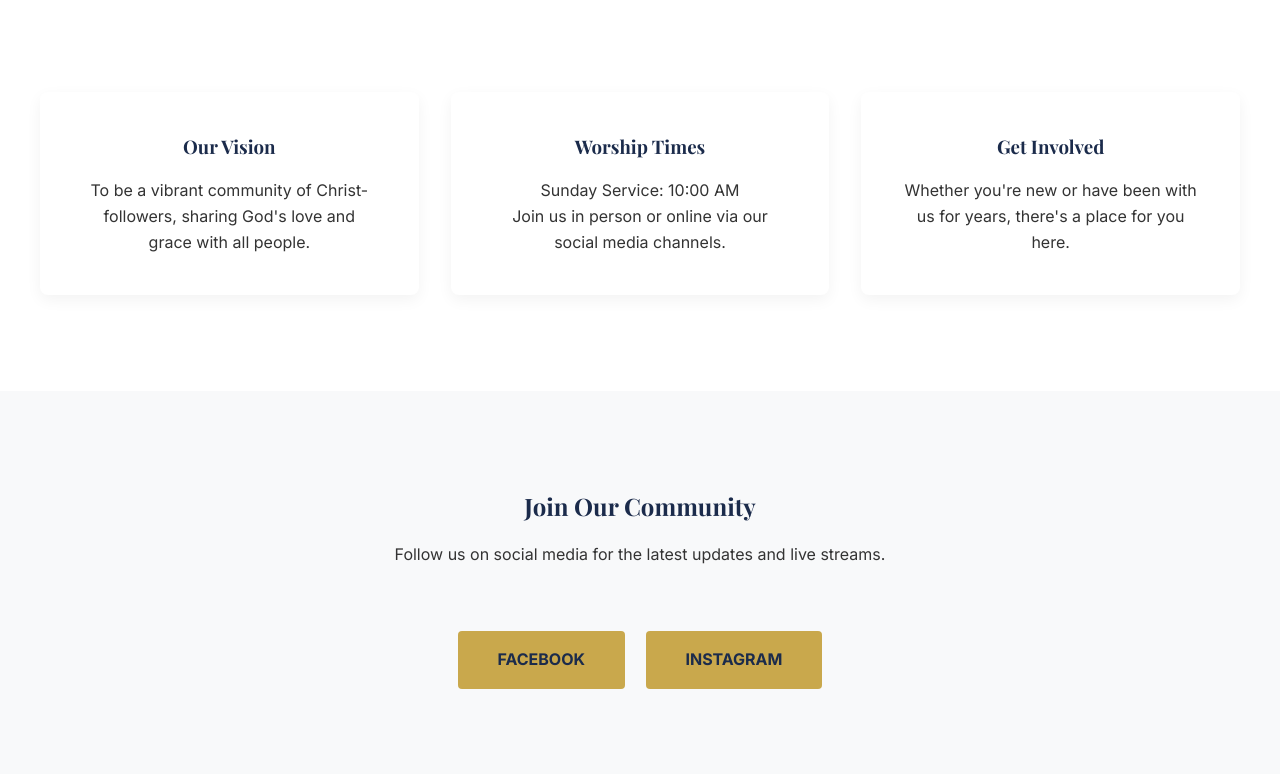
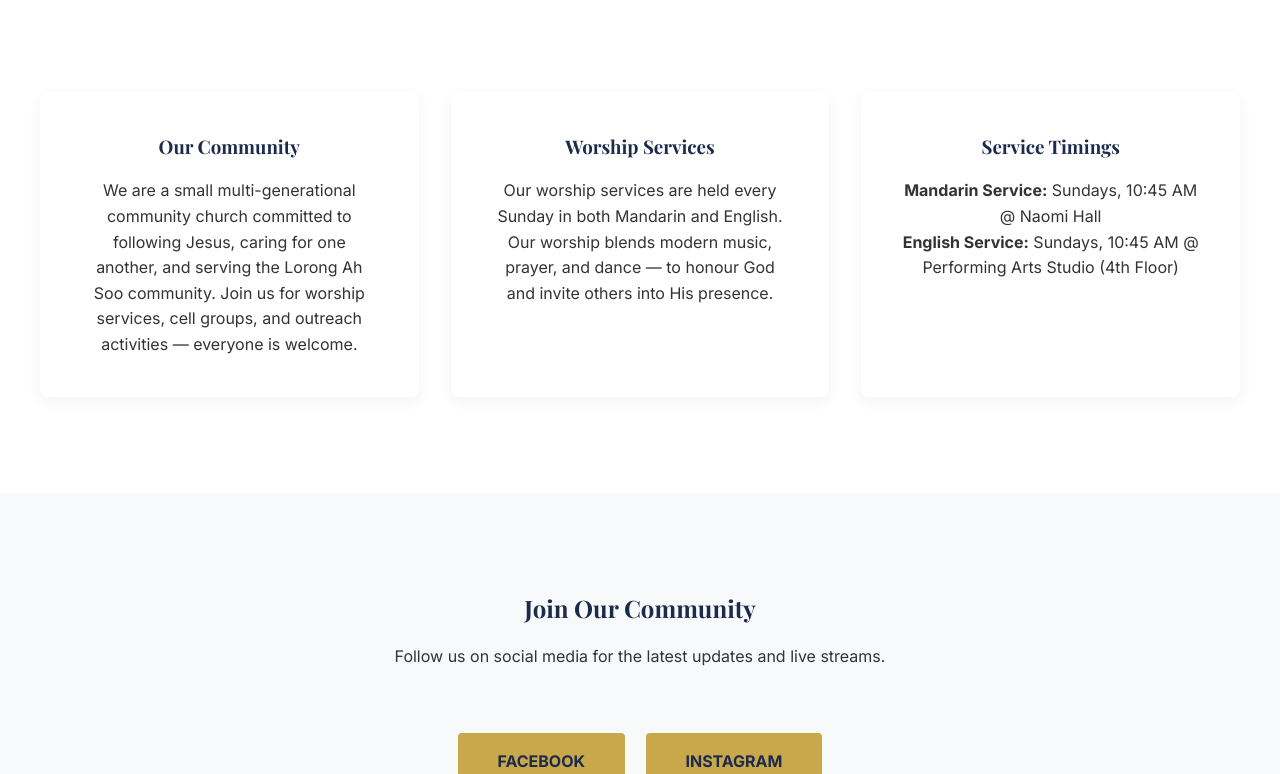
Before and after one commit to jonahhu95/plcmm-website-2, a Jekyll site: the page built from index.html, in a window 1280 px wide and 900 px high, scrolled down 668 px, cut to the strip 126-900 px from the top of the window. Built offline with Jekyll 4.4.1, drawn with Linux system fonts in a browser that asks for light colours.

Commit message:
Update church details and social links

```diff
--- a/_config.yml
+++ b/_config.yml
@@ -8,8 +8,8 @@ url: "https://jonahhu95.github.io" # the base hostname & protocol for your site
 
 # Social Links
 social:
-  facebook: "https://www.facebook.com/plcmm"
-  instagram: "https://www.instagram.com/plcmm"
+  facebook: "https://www.facebook.com/profile.php?id=61572076530659"
+  instagram: "https://www.instagram.com/plc.methodistmission/"
 
 # Build settings
 markdown: kramdown
--- a/index.html
+++ b/index.html
@@ -6,17 +6,17 @@ title: Welcome to PLCMM
 <section>
   <div class="grid">
     <div class="card">
-      <h3>Our Vision</h3>
-      <p>To be a vibrant community of Christ-followers, sharing God's love and grace with all people.</p>
+      <h3>Our Community</h3>
+      <p>We are a small multi-generational community church committed to following Jesus, caring for one another, and serving the Lorong Ah Soo community. Join us for worship services, cell groups, and outreach activities — everyone is welcome.</p>
     </div>
     <div class="card">
-      <h3>Worship Times</h3>
-      <p>Sunday Service: 10:00 AM</p>
-      <p>Join us in person or online via our social media channels.</p>
+      <h3>Worship Services</h3>
+      <p>Our worship services are held every Sunday in both Mandarin and English. Our worship blends modern music, prayer, and dance — to honour God and invite others into His presence.</p>
     </div>
     <div class="card">
-      <h3>Get Involved</h3>
-      <p>Whether you're new or have been with us for years, there's a place for you here.</p>
+      <h3>Service Timings</h3>
+      <p><strong>Mandarin Service:</strong> Sundays, 10:45 AM @ Naomi Hall</p>
+      <p><strong>English Service:</strong> Sundays, 10:45 AM @ Performing Arts Studio (4th Floor)</p>
     </div>
   </div>
 </section>
```
Also changed, not shown: services.md (+5 -9 lines), Gemfile.lock (added).
